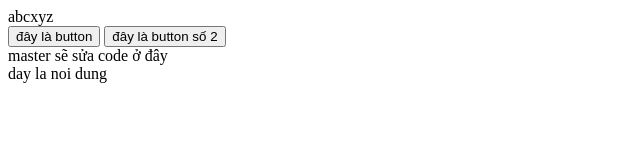
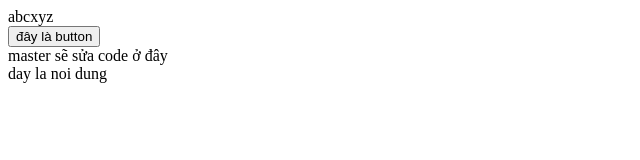
Before and after one commit to thuypm/gitdemo, a plain HTML site: page index.html in a window 1280 px wide. Shown: the whole page, without its empty margins (0-640 px from the left). Drawn offline with Linux system fonts and the light colour scheme.

Commit message:
xoa btn2

```diff
--- a/index.html
+++ b/index.html
@@ -11,10 +11,6 @@
     <button>
         đây là button
     </button>
-    <button>
-        đây là button số 2
-    </button>
-
     <div>
         master sẽ sửa code ở đây
     </div>
```
